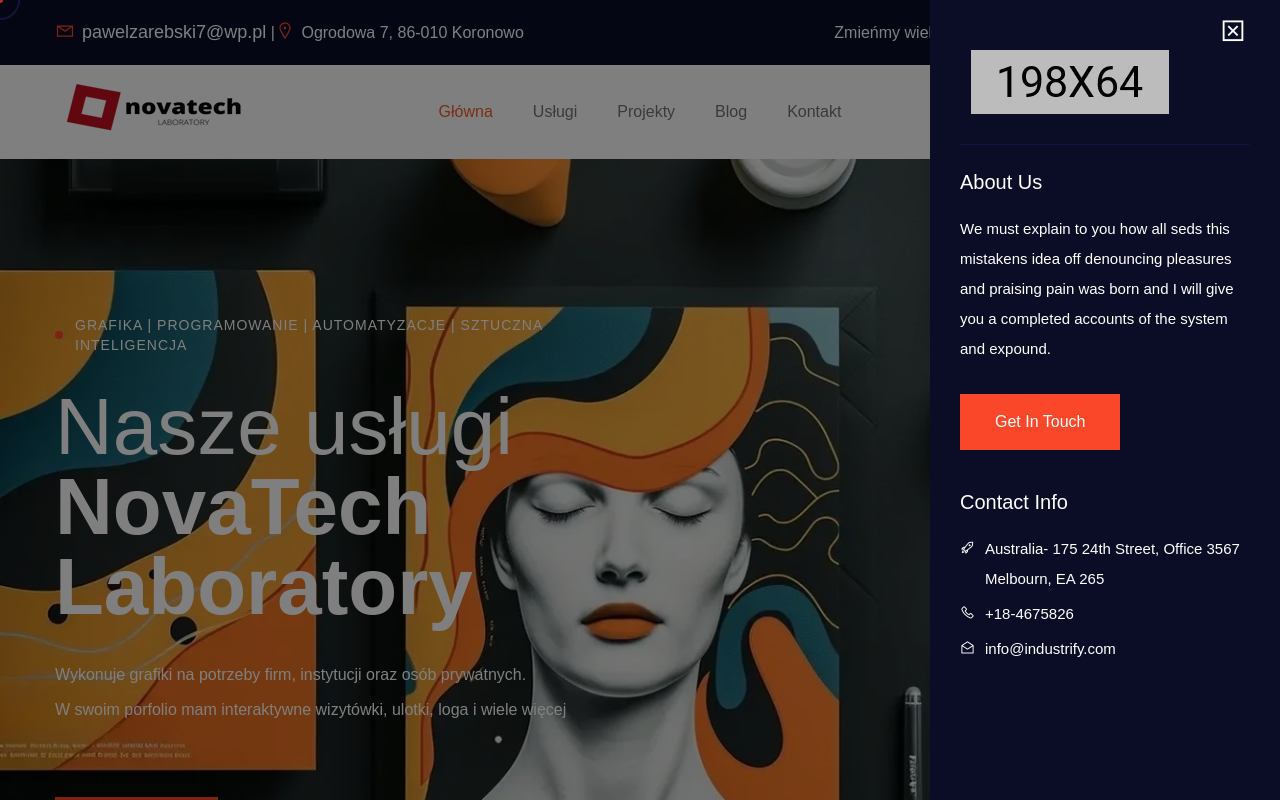
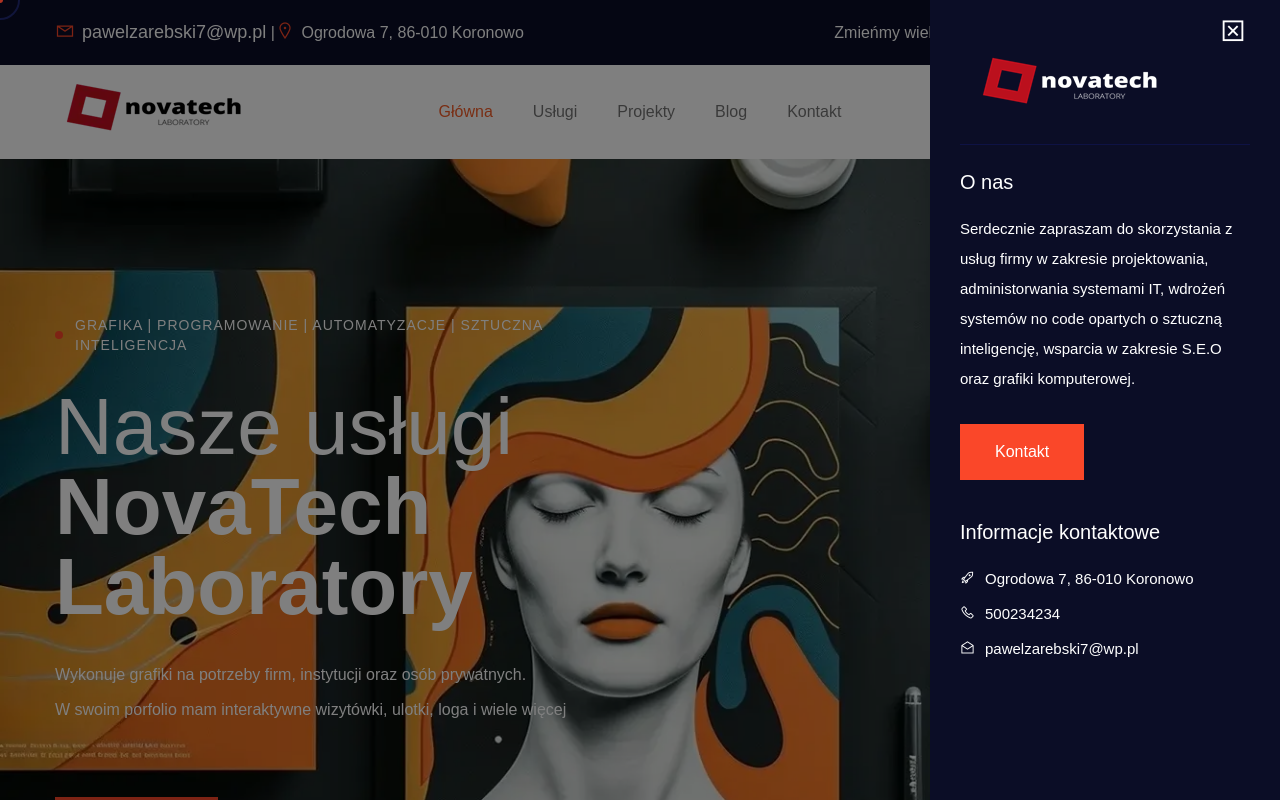
Before and after one commit to PawelZarebski7/react-site, a React (Vite) app: page / in a window 1280 px wide. Both pictures are taken after a click on the element 1202 px from the left and 115 px from the top of the page. Shown: the top 800 px of the page. Built offline with nearby package versions, Linux system fonts and the light colour scheme.

Commit message:
work with canvas menu

```diff
--- a/src/components/OffCanvas.tsx
+++ b/src/components/OffCanvas.tsx
@@ -14,38 +14,37 @@ const OffCanvas: React.FC<props> = ({ setShowOffcanvas, showOffcanvas }) => {
           </button>
         </div>
         <div className="logo-side mb-30">
-          <a href="index.html" className="site-logo-2">
-            <img src="/assets/img/logo-white.png" alt="" />
+          <a href="/" className="site-logo-2">
+            <img src="/assets/img/novatech-white-logo.png" alt="Logo NovaTech" />
           </a>
         </div>
         <div className="side-info">
           <div className="contact-list mb-40">
-            <h4>About Us</h4>
+            <h4>O nas</h4>
             <p>
-              We must explain to you how all seds this mistakens idea off
-              denouncing pleasures and praising pain was born and I will give
-              you a completed accounts of the system and expound.
+              Serdecznie zapraszam do skorzystania z usług firmy w zakresie projektowania, administorwania systemami IT,
+              wdrożeń systemów no code opartych o sztuczną inteligencję, wsparcia w zakresie S.E.O oraz grafiki komputerowej.
             </p>
             <div className="mt-30 mb-30">
-              <a href="contact.html" className="main-btn">
-                Get In Touch
+              <a href="/kontakt" className="main-btn">
+                Kontakt
               </a>
             </div>
           </div>
           <div className="contact-list mb-40">
-            <h4>Contact Info</h4>
+            <h4>Informacje kontaktowe</h4>
             <p>
               <i className="las la-rocket"></i>
               <span>
-                Australia- 175 24th Street, Office 3567 Melbourn, EA 265
+                Ogrodowa 7, 86-010 Koronowo
               </span>
             </p>
             <p>
-              <i className="las la-phone"></i> <span>+18-4675826</span>
+              <i className="las la-phone"></i> <span>500234234</span>
             </p>
             <p>
               <i className="las la-envelope-open"></i>
-              <span>info@industrify.com</span>
+              <span>pawelzarebski7@wp.pl</span>
             </p>
           </div>
         </div>
```
Also changed, not shown: public/assets/img/novatech-white-logo.png (added).
